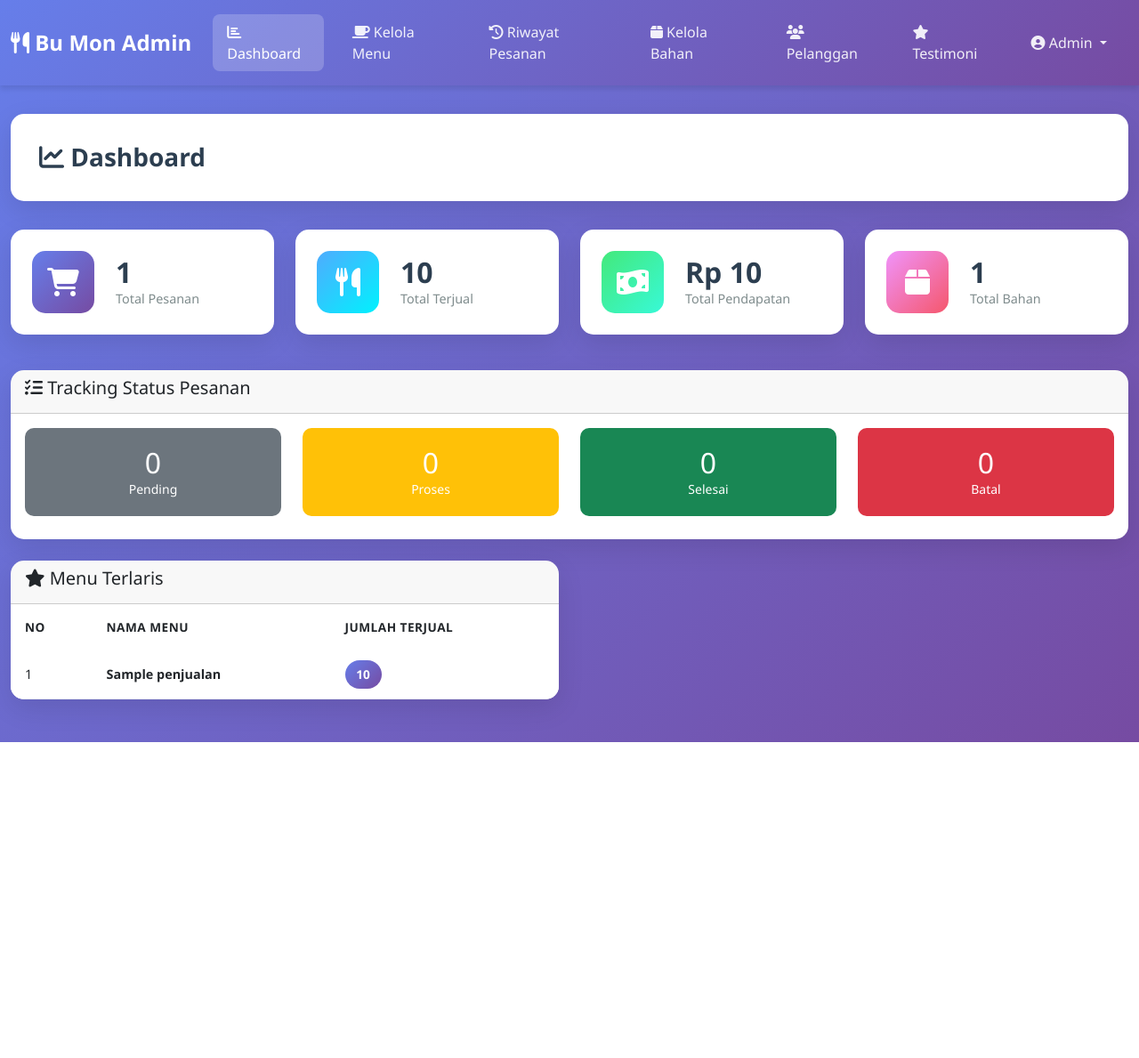
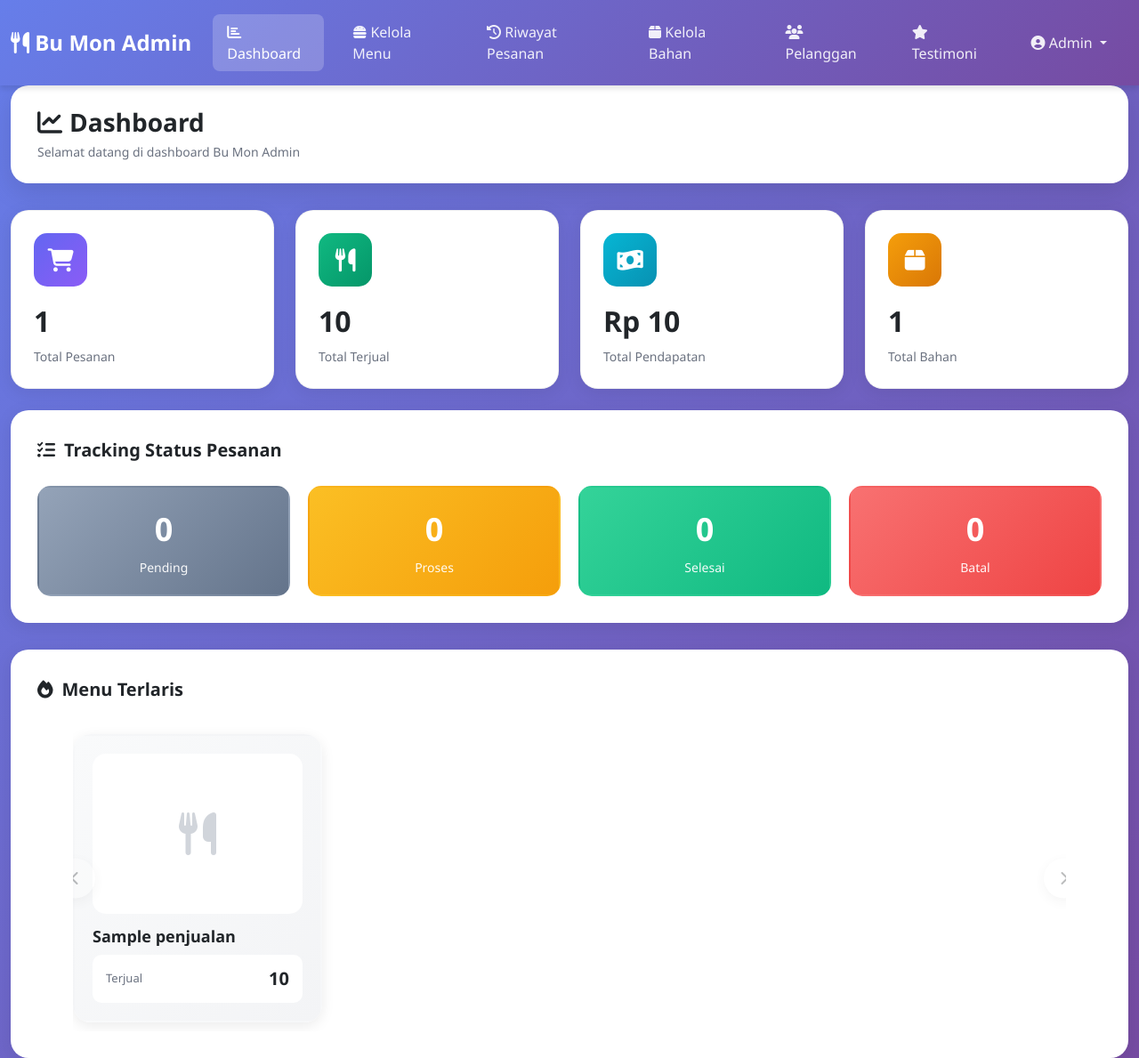
Before and after one commit to elbrowww/Project-Landing-Page-UMKM, a PHP site: page /Admin/dashboard.php in a window 1280 px wide. Shown: the whole page at 89% size. Before the commit the page ends 834 px from the top, so only its background shows below. Run offline with PHP 8.4, Linux system fonts and the light colour scheme; the visitor is signed in with stand-in values (Sample User, id 1); tables that the repository leaves empty or names only in its code hold one stand-in row (values such as "Sample post").

Commit message:
edit dashboard by EL

```diff
--- a/Admin/dashboard.php
+++ b/Admin/dashboard.php
@@ -21,46 +21,10 @@ $query_stats_dashboard = "
 $result_stats_dashboard = $koneksi->query($query_stats_dashboard);
 $stats_dashboard = $result_stats_dashboard->fetch_assoc();
 
-// Query total bahan (jika tabel bahan ada)
+// Query total bahan
 $query_total_bahan = "SELECT COUNT(*) as total_bahan FROM bahan";
 $result_total_bahan = $koneksi->query($query_total_bahan);
 $total_bahan = $result_total_bahan->fetch_assoc()['total_bahan'];
-
-// Query pendapatan bulanan (untuk grafik, ambil 6 bulan terakhir)
-$query_pendapatan_bulanan = "
-  SELECT
-    DATE_FORMAT(tgl_pesan, '%Y-%m') as bulan,
-    SUM(subtotal) as pendapatan
-  FROM detail_penjualan
-  WHERE tgl_pesan >= DATE_SUB(CURDATE(), INTERVAL 6 MONTH)
-  GROUP BY bulan
-  ORDER BY bulan ASC
-";
-$result_pendapatan_bulanan = $koneksi->query($query_pendapatan_bulanan);
-$pendapatan_bulanan = [];
-while ($row = $result_pendapatan_bulanan->fetch_assoc()) {
-  $pendapatan_bulanan[] = $row;
-}
-
-// Query menu terlaris (top 5)
-$query_terlaris = "
-  SELECT nama_menu, SUM(jumlah) as total_terjual
-  FROM detail_penjualan
-  GROUP BY nama_menu
-  ORDER BY total_terjual DESC
-  LIMIT 5
-";
-$result_terlaris = $koneksi->query($query_terlaris);
-
-// Query data pembeli (daftar pelanggan unik dari transaksi_penjualan)
-$query_pembeli = "
-  SELECT nama, telp, COUNT(*) as total_pesanan
-  FROM transaksi_penjualan
-  GROUP BY nama, telp
-  ORDER BY total_pesanan DESC
-  LIMIT 10
-";
-$result_pembeli = $koneksi->query($query_pembeli);
 
 // Query tracking status pesanan
 $query_status = "
@@ -73,6 +37,17 @@ $status_tracking = [];
 while ($row = $result_status->fetch_assoc()) {
   $status_tracking[$row['status']] = $row['jumlah'];
 }
+
+// Query menu terlaris dengan gambar
+$query_terlaris = "
+  SELECT d.nama_menu, SUM(d.jumlah) as total_terjual, m.gambar
+  FROM detail_penjualan d
+  LEFT JOIN menu m ON d.id_menu = m.id_menu
+  GROUP BY d.nama_menu, m.gambar
+  ORDER BY total_terjual DESC
+  LIMIT 10
+";
+$result_terlaris = $koneksi->query($query_terlaris);
 ?>
 
 <!DOCTYPE html>
@@ -82,152 +57,207 @@ while ($row = $result_status->fetch_assoc()) {
   <meta name="viewport" content="width=device-width, initial-scale=1.0">
   <title>Dashboard | Bu Mon Admin</title>
   <link rel="icon" href="../asset/img/logo.png" type="image/x-icon">
-  <!-- Bootstrap & Font Awesome -->
   <link href="https://cdn.jsdelivr.net/npm/bootstrap@5.3.0/dist/css/bootstrap.min.css" rel="stylesheet">
   <link href="https://cdnjs.cloudflare.com/ajax/libs/font-awesome/6.4.0/css/all.min.css" rel="stylesheet">
-  <!-- Custom CSS -->
-  <link rel="stylesheet" href="../asset/css/admin.css">
+  <link rel="stylesheet" href="../asset/css/dashboard.css">
+
+
 </head>
 
 <body>
-  <!-- Include Navbar -->
   <?php include 'navbar.php'; ?>
 
   <div class="container">
-    <div class="page-header">
-      <h3><i class="fas fa-chart-line"></i> Dashboard</h3>
+    <!-- Header -->
+    <div class="dashboard-header">
+      <h2><i class="fas fa-chart-line me-2"></i>Dashboard</h2>
+      <p>Selamat datang di dashboard Bu Mon Admin</p>
     </div>
 
-    <!-- Statistik Cards -->
-    <div class="row mb-4">
-      <div class="col-md-3 mb-3">
+    <!-- Statistics Cards -->
+    <div class="row g-4 mb-4">
+      <div class="col-lg-3 col-md-6">
         <div class="stats-card">
-          <div class="stats-icon bg-primary">
+          <div class="stats-card-header">
+            <div class="stats-icon" style="background: linear-gradient(135deg, #6366f1, #8b5cf6);">
               <i class="fas fa-shopping-cart"></i>
             </div>
-          <div class="stats-info">
-            <h3><?= $stats_dashboard['total_pesanan'] ?? 0 ?></h3>
-            <p>Total Pesanan</p>
+          </div>
+          <div class="stats-value"><?= number_format($stats_dashboard['total_pesanan'] ?? 0) ?></div>
+          <div class="stats-label">Total Pesanan</div>
         </div>
       </div>
-      </div>
-      <div class="col-md-3 mb-3">
+
+      <div class="col-lg-3 col-md-6">
         <div class="stats-card">
-          <div class="stats-icon bg-success">
+          <div class="stats-card-header">
+            <div class="stats-icon" style="background: linear-gradient(135deg, #10b981, #059669);">
               <i class="fas fa-utensils"></i>
             </div>
-          <div class="stats-info">
-            <h3><?= $stats_dashboard['total_terjual'] ?? 0 ?></h3>
-            <p>Total Terjual</p>
+          </div>
+          <div class="stats-value"><?= number_format($stats_dashboard['total_terjual'] ?? 0) ?></div>
+          <div class="stats-label">Total Terjual</div>
         </div>
       </div>
-      </div>
-      <div class="col-md-3 mb-3">
+
+      <div class="col-lg-3 col-md-6">
         <div class="stats-card">
-          <div class="stats-icon bg-info">
+          <div class="stats-card-header">
+            <div class="stats-icon" style="background: linear-gradient(135deg, #06b6d4, #0891b2);">
               <i class="fas fa-money-bill-wave"></i>
             </div>
-          <div class="stats-info">
-            <h3>Rp <?= number_format($stats_dashboard['total_pendapatan'] ?? 0, 0, ',', '.') ?></h3>
-            <p>Total Pendapatan</p>
+          </div>
+          <div class="stats-value">Rp <?= number_format($stats_dashboard['total_pendapatan'] ?? 0, 0, ',', '.') ?></div>
+          <div class="stats-label">Total Pendapatan</div>
         </div>
       </div>
-      </div>
-      <div class="col-md-3 mb-3">
+
+      <div class="col-lg-3 col-md-6">
         <div class="stats-card">
-          <div class="stats-icon bg-warning">
+          <div class="stats-card-header">
+            <div class="stats-icon" style="background: linear-gradient(135deg, #f59e0b, #d97706);">
               <i class="fas fa-box"></i>
             </div>
-          <div class="stats-info">
-            <h3><?= $total_bahan ?? 0 ?></h3>
-            <p>Total Bahan</p>
           </div>
+          <div class="stats-value"><?= number_format($total_bahan ?? 0) ?></div>
+          <div class="stats-label">Total Bahan</div>
         </div>
       </div>
     </div>
 
     <!-- Tracking Status Pesanan -->
-    <div class="row mb-4">
-      <div class="col-md-12">
-        <div class="card">
-          <div class="card-header">
-            <h5><i class="fas fa-tasks"></i> Tracking Status Pesanan</h5>
+    <div class="status-section">
+      <div class="section-title">
+        <i class="fas fa-tasks"></i>
+        Tracking Status Pesanan
       </div>
-          <div class="card-body">
-            <div class="row">
-              <div class="col-md-3">
-                <div class="status-card bg-secondary">
-                  <h4><?= $status_tracking['pending'] ?? 0 ?></h4>
-                  <p>Pending</p>
+      <div class="status-grid">
+        <div class="status-card pending">
+          <div class="status-number"><?= $status_tracking['pending'] ?? 0 ?></div>
+          <div class="status-label">Pending</div>
         </div>
+        <div class="status-card proses">
+          <div class="status-number"><?= $status_tracking['proses'] ?? 0 ?></div>
+          <div class="status-label">Proses</div>
         </div>
-              <div class="col-md-3">
-                <div class="status-card bg-warning">
-                  <h4><?= $status_tracking['proses'] ?? 0 ?></h4>
-                  <p>Proses</p>
+        <div class="status-card selesai">
+          <div class="status-number"><?= $status_tracking['selesai'] ?? 0 ?></div>
+          <div class="status-label">Selesai</div>
         </div>
-              </div>
-              <div class="col-md-3">
-                <div class="status-card bg-success">
-                  <h4><?= $status_tracking['selesai'] ?? 0 ?></h4>
-                  <p>Selesai</p>
-                </div>
-              </div>
-              <div class="col-md-3">
-                <div class="status-card bg-danger">
-                  <h4><?= $status_tracking['batal'] ?? 0 ?></h4>
-                  <p>Batal</p>
-                </div>
-              </div>
-            </div>
-          </div>
+        <div class="status-card batal">
+          <div class="status-number"><?= $status_tracking['batal'] ?? 0 ?></div>
+          <div class="status-label">Batal</div>
         </div>
       </div>
     </div>
 
+    <!-- Menu Terlaris Slider -->
+    <div class="menu-section">
+      <div class="section-title">
+        <i class="fas fa-fire"></i>
+        Menu Terlaris
+      </div>
 
-    <!-- Menu Terlaris dan Data Pembeli -->
-    <div class="row">
-      <div class="col-md-6">
-        <div class="card">
-          <div class="card-header">
-            <h5><i class="fas fa-star"></i> Menu Terlaris</h5>
+      <?php if ($result_terlaris && $result_terlaris->num_rows > 0): ?>
+        <div class="slider-container">
+          <button class="slider-btn prev" onclick="slideMenu('prev')">
+            <i class="fas fa-chevron-left"></i>
+          </button>
+
+          <div class="slider-wrapper" id="menuSlider">
+            <?php while ($row = $result_terlaris->fetch_assoc()): ?>
+              <div class="menu-card">
+                <div class="menu-image-wrapper">
+                  <?php if ($row['gambar'] && file_exists("../asset/uploads/" . $row['gambar'])): ?>
+                    <img src="../asset/uploads/<?= htmlspecialchars($row['gambar']) ?>"
+                         alt="<?= htmlspecialchars($row['nama_menu']) ?>">
+                  <?php else: ?>
+                    <i class="fas fa-utensils no-image"></i>
+                  <?php endif; ?>
                 </div>
-          <div class="card-body p-0">
-            <div class="table-responsive">
-              <table class="table mb-0">
-                <thead>
-                  <tr>
-                    <th>No</th>
-                    <th>Nama Menu</th>
-                    <th>Jumlah Terjual</th>
-                  </tr>
-                </thead>
-                <tbody>
-                  <?php
-                  $no = 1;
-                  if ($result_terlaris && $result_terlaris->num_rows > 0):
-                    while ($row = $result_terlaris->fetch_assoc()):
-                  ?>
-                  <tr>
-                    <td><?= $no++ ?></td>
-                    <td><strong><?= htmlspecialchars($row['nama_menu']) ?></strong></td>
-                    <td><span class="badge-qty"><?= htmlspecialchars($row['total_terjual']) ?></span></td>
-                  </tr>
-                  <?php endwhile; else: ?>
-                  <tr><td colspan="3" class="no-data"><i class="fas fa-inbox"></i><p>Belum ada data</p></td></tr>
-                  <?php endif; ?>
-                </tbody>
-              </table>
+                <div class="menu-info">
+                  <h5 title="<?= htmlspecialchars($row['nama_menu']) ?>">
+                    <?= htmlspecialchars($row['nama_menu']) ?>
+                  </h5>
+                  <div class="menu-sales">
+                    <span class="menu-sales-label">Terjual</span>
+                    <span class="menu-sales-value"><?= number_format($row['total_terjual']) ?></span>
                   </div>
                 </div>
               </div>
+            <?php endwhile; ?>
           </div>
 
-  <!-- Bootstrap & JS -->
+          <button class="slider-btn next" onclick="slideMenu('next')">
+            <i class="fas fa-chevron-right"></i>
+          </button>
+        </div>
+      <?php else: ?>
+        <div class="no-data">
+          <i class="fas fa-inbox"></i>
+          <p>Belum ada data menu terlaris</p>
+        </div>
+      <?php endif; ?>
+    </div>
+  </div>
+
   <script src="https://cdn.jsdelivr.net/npm/bootstrap@5.3.0/dist/js/bootstrap.bundle.min.js"></script>
-  <!-- Chart.js -->
-  <script src="https://cdn.jsdelivr.net/npm/chart.js"></script>
 
+  <script>
+    let currentSlide = 0;
+    const slider = document.getElementById('menuSlider');
+    const cards = slider?.querySelectorAll('.menu-card');
+    const totalCards = cards?.length || 0;
+
+    // Menentukan jumlah card yang terlihat berdasarkan lebar layar
+    function getVisibleCards() {
+      const width = window.innerWidth;
+      if (width >= 1200) return 4;
+      if (width >= 992) return 3;
+      if (width >= 768) return 2;
+      return 1;
+    }
+
+    function slideMenu(direction) {
+      if (!slider || totalCards === 0) return;
+
+      const visibleCards = getVisibleCards();
+      const maxSlide = Math.max(0, totalCards - visibleCards);
+
+      if (direction === 'next' && currentSlide < maxSlide) {
+        currentSlide++;
+      } else if (direction === 'prev' && currentSlide > 0) {
+        currentSlide--;
+      }
+
+      const cardWidth = cards[0].offsetWidth;
+      const gap = 20;
+      const offset = currentSlide * (cardWidth + gap);
+
+      slider.style.transform = `translateX(-${offset}px)`;
+      updateButtons();
+    }
+
+    function updateButtons() {
+      const visibleCards = getVisibleCards();
+      const maxSlide = Math.max(0, totalCards - visibleCards);
+
+      const prevBtn = document.querySelector('.slider-btn.prev');
+      const nextBtn = document.querySelector('.slider-btn.next');
+
+      if (prevBtn) prevBtn.disabled = currentSlide === 0;
+      if (nextBtn) nextBtn.disabled = currentSlide >= maxSlide;
+    }
+
+    // Reset slide saat resize
+    window.addEventListener('resize', () => {
+      currentSlide = 0;
+      if (slider) slider.style.transform = 'translateX(0)';
+      updateButtons();
+    });
+
+    // Initialize
+    updateButtons();
+  </script>
 </body>
 </html>
--- a/Admin/navbar.php
+++ b/Admin/navbar.php
@@ -25,7 +25,7 @@ $page = isset($_GET['page']) ? $_GET['page'] : 'dashboard';
         </li>
         <li class="nav-item">
           <a class="nav-link <?php echo ($page == 'menu') ? 'active' : ''; ?>" href="index.php?page=menu">
-            <i class="fa fa-coffee"></i> Kelola Menu
+            <i class="fas fa-hamburger"></i> Kelola Menu
           </a>
         </li>
         <li class="nav-item">
--- a/Admin/pelanggan.php
+++ b/Admin/pelanggan.php
@@ -13,7 +13,7 @@ include '../config/CRUD.php';
 
 // Query data pembeli (daftar pelanggan unik dari transaksi_penjualan)
 $query_pembeli = "
-  SELECT nama, telp, alamat, COUNT(*) as total_pesanan
+  SELECT nama, telp, alamat, id_pesanan
   FROM transaksi_penjualan
   GROUP BY nama, telp
   ORDER BY tgl_pesan ASC
@@ -54,7 +54,7 @@ $result_pembeli = $koneksi->query($query_pembeli);
                     <th>Nama</th>
                     <th>No. HP</th>
                     <th>Alamat</th>
-                    <th>Total Pesanan</th>
+                    <th>ID Pesanan</th>
                   </tr>
                 </thead>
                 <tbody>
@@ -68,7 +68,7 @@ $result_pembeli = $koneksi->query($query_pembeli);
                     <td><strong><?= htmlspecialchars($row['nama']) ?></strong></td>
                     <td><?= htmlspecialchars($row['telp']) ?></td>
                     <td><?= htmlspecialchars($row['alamat']) ?></td>
-                    <td><span class="badge-qty"><?= htmlspecialchars($row['total_pesanan']) ?></span></td>
+                    <td><span class="badge-qty"><?= htmlspecialchars($row['id_pesanan']) ?></span></td>
                   </tr>
                   <?php endwhile; else: ?>
                   <tr><td colspan="4" class="no-data"><i class="fas fa-inbox"></i><p>Belum ada data</p></td></tr>
--- /dev/null
+++ b/asset/css/dashboard.css
@@ -0,0 +1,349 @@
+:root {
+  --primary-color: #2c3e50;
+  --secondary-color: #3498db;
+  --accent-color: #e74c3c;
+  --success-color: #27ae60;
+  --warning-color: #f39c12;
+  --light-bg: #ecf0f1;
+}
+
+/* BODY */
+body {
+  background: linear-gradient(135deg, #667eea 0%, #764ba2 100%);
+  min-height: 100vh;
+  font-family: 'Segoe UI', Tahoma, Geneva, Verdana, sans-serif;
+}
+
+/* NAVBAR */
+.navbar {
+  background: linear-gradient(135deg, #667eea 0%, #764ba2 100%) !important;
+  box-shadow: 0 4px 6px rgba(0, 0, 0, 0.1);
+  padding: 1rem 0;
+}
+
+.navbar-brand {
+  font-size: 1.5rem;
+  font-weight: 700;
+  color: white !important;
+  cursor: pointer;
+}
+
+.nav-link {
+  color: rgba(255, 255, 255, 0.9) !important;
+  font-weight: 500;
+  transition: all 0.3s;
+  margin: 0 0.5rem;
+  border-radius: 8px;
+  padding: 0.5rem 1rem !important;
+  cursor: pointer;
+}
+
+.nav-link:hover,
+.nav-link.active {
+  background: rgba(255, 255, 255, 0.2);
+  color: white !important;
+}
+
+/* PAGE CONTENT */
+.page-content {
+  animation: fadeIn 0.3s ease-in-out;
+}
+
+@keyframes fadeIn {
+  from {
+    opacity: 0;
+    transform: translateY(10px);
+  }
+  to {
+    opacity: 1;
+    transform: translateY(0);
+  }
+}
+
+    .container {
+      max-width: 1400px;
+    }
+
+    /* Header */
+    .dashboard-header {
+      background: white;
+      padding: 25px 30px;
+      border-radius: 20px;
+      box-shadow: 0 10px 30px rgba(0,0,0,0.1);
+      margin-bottom: 30px;
+    }
+
+    .dashboard-header h2 {
+      margin: 0;
+      color: var(--dark);
+      font-weight: 700;
+      font-size: 28px;
+    }
+
+    .dashboard-header p {
+      margin: 5px 0 0;
+      color: #6b7280;
+      font-size: 14px;
+    }
+
+    /* Stats Card */
+    .stats-card {
+      background: white;
+      border-radius: 20px;
+      padding: 25px;
+      box-shadow: 0 4px 20px rgba(0,0,0,0.08);
+      transition: all 0.3s ease;
+      border: 1px solid rgba(0,0,0,0.05);
+      height: 100%;
+    }
+
+    .stats-card:hover {
+      transform: translateY(-5px);
+      box-shadow: 0 8px 30px rgba(0,0,0,0.15);
+    }
+
+    .stats-card-header {
+      display: flex;
+      align-items: center;
+      justify-content: space-between;
+      margin-bottom: 15px;
+    }
+
+    .stats-icon {
+      width: 60px;
+      height: 60px;
+      border-radius: 15px;
+      display: flex;
+      align-items: center;
+      justify-content: center;
+      font-size: 26px;
+      color: white;
+    }
+
+    .stats-value {
+      font-size: 32px;
+      font-weight: 700;
+      color: var(--dark);
+      margin: 10px 0 5px;
+    }
+
+    .stats-label {
+      color: #6b7280;
+      font-size: 14px;
+      font-weight: 500;
+    }
+
+    /* Status Tracking */
+    .status-section {
+      background: white;
+      border-radius: 20px;
+      padding: 30px;
+      box-shadow: 0 4px 20px rgba(0,0,0,0.08);
+      margin-bottom: 30px;
+    }
+
+    .section-title {
+      font-size: 20px;
+      font-weight: 700;
+      color: var(--dark);
+      margin-bottom: 25px;
+      display: flex;
+      align-items: center;
+      gap: 10px;
+    }
+
+    .status-grid {
+      display: grid;
+      grid-template-columns: repeat(auto-fit, minmax(200px, 1fr));
+      gap: 20px;
+    }
+
+    .status-card {
+      padding: 20px;
+      border-radius: 15px;
+      text-align: center;
+      transition: all 0.3s ease;
+      border: 2px solid transparent;
+    }
+
+    .status-card:hover {
+      transform: translateY(-3px);
+      border-color: rgba(255,255,255,0.3);
+    }
+
+    .status-card.pending { background: linear-gradient(135deg, #94a3b8, #64748b); }
+    .status-card.proses { background: linear-gradient(135deg, #fbbf24, #f59e0b); }
+    .status-card.selesai { background: linear-gradient(135deg, #34d399, #10b981); }
+    .status-card.batal { background: linear-gradient(135deg, #f87171, #ef4444); }
+
+    .status-number {
+      font-size: 36px;
+      font-weight: 700;
+      color: white;
+      margin-bottom: 5px;
+    }
+
+    .status-label {
+      color: white;
+      font-size: 14px;
+      font-weight: 500;
+      opacity: 0.95;
+    }
+
+    /* Menu Terlaris Slider */
+    .menu-section {
+      background: white;
+      border-radius: 20px;
+      padding: 30px;
+      box-shadow: 0 4px 20px rgba(0,0,0,0.08);
+    }
+
+    .slider-container {
+      position: relative;
+      overflow: hidden;
+      margin: 0 40px;
+    }
+
+    .slider-wrapper {
+      display: flex;
+      gap: 20px;
+      transition: transform 0.5s ease;
+      padding: 10px 0;
+    }
+
+    .menu-card {
+      min-width: 280px;
+      background: linear-gradient(135deg, #f9fafb 0%, #f3f4f6 100%);
+      border-radius: 20px;
+      padding: 20px;
+      box-shadow: 0 4px 15px rgba(0,0,0,0.08);
+      transition: all 0.3s ease;
+      border: 2px solid transparent;
+    }
+
+    .menu-card:hover {
+      transform: translateY(-5px);
+      box-shadow: 0 8px 25px rgba(0,0,0,0.15);
+      border-color: var(--primary);
+    }
+
+    .menu-image-wrapper {
+      width: 100%;
+      height: 180px;
+      border-radius: 15px;
+      overflow: hidden;
+      margin-bottom: 15px;
+      background: white;
+      display: flex;
+      align-items: center;
+      justify-content: center;
+    }
+
+    .menu-image-wrapper img {
+      width: 100%;
+      height: 100%;
+      object-fit: cover;
+    }
+
+    .menu-image-wrapper .no-image {
+      font-size: 48px;
+      color: #d1d5db;
+    }
+
+    .menu-info h5 {
+      font-size: 18px;
+      font-weight: 700;
+      color: var(--dark);
+      margin-bottom: 10px;
+      overflow: hidden;
+      text-overflow: ellipsis;
+      white-space: nowrap;
+    }
+
+    .menu-sales {
+      display: flex;
+      align-items: center;
+      justify-content: space-between;
+      background: white;
+      padding: 12px 15px;
+      border-radius: 10px;
+    }
+
+    .menu-sales-label {
+      color: #6b7280;
+      font-size: 13px;
+      font-weight: 500;
+    }
+
+    .menu-sales-value {
+      font-size: 20px;
+      font-weight: 700;
+      color: var(--primary);
+    }
+
+    /* Slider Controls */
+    .slider-btn {
+      position: absolute;
+      top: 50%;
+      transform: translateY(-50%);
+      background: white;
+      border: none;
+      width: 45px;
+      height: 45px;
+      border-radius: 50%;
+      display: flex;
+      align-items: center;
+      justify-content: center;
+      cursor: pointer;
+      box-shadow: 0 4px 15px rgba(0,0,0,0.15);
+      transition: all 0.3s ease;
+      z-index: 10;
+      color: var(--dark);
+    }
+
+    .slider-btn:hover {
+      background: var(--primary);
+      color: white;
+      transform: translateY(-50%) scale(1.1);
+    }
+
+    .slider-btn.prev { left: -20px; }
+    .slider-btn.next { right: -20px; }
+
+    .slider-btn:disabled {
+      opacity: 0.3;
+      cursor: not-allowed;
+    }
+
+    .slider-btn:disabled:hover {
+      background: white;
+      color: var(--dark);
+      transform: translateY(-50%);
+    }
+
+    /* No Data */
+    .no-data {
+      text-align: center;
+      padding: 60px 20px;
+      color: #9ca3af;
+    }
+
+    .no-data i {
+      font-size: 64px;
+      margin-bottom: 15px;
+      opacity: 0.5;
+    }
+
+    .no-data p {
+      font-size: 16px;
+      margin: 0;
+    }
+
+    /* Responsive */
+    @media (max-width: 768px) {
+      .stats-value { font-size: 24px; }
+      .status-number { font-size: 28px; }
+      .slider-container { margin: 0 30px; }
+      .menu-card { min-width: 240px; }
+      .slider-btn { width: 40px; height: 40px; }
+    }
```
Lines whose indentation alone changed are shown as unchanged.
